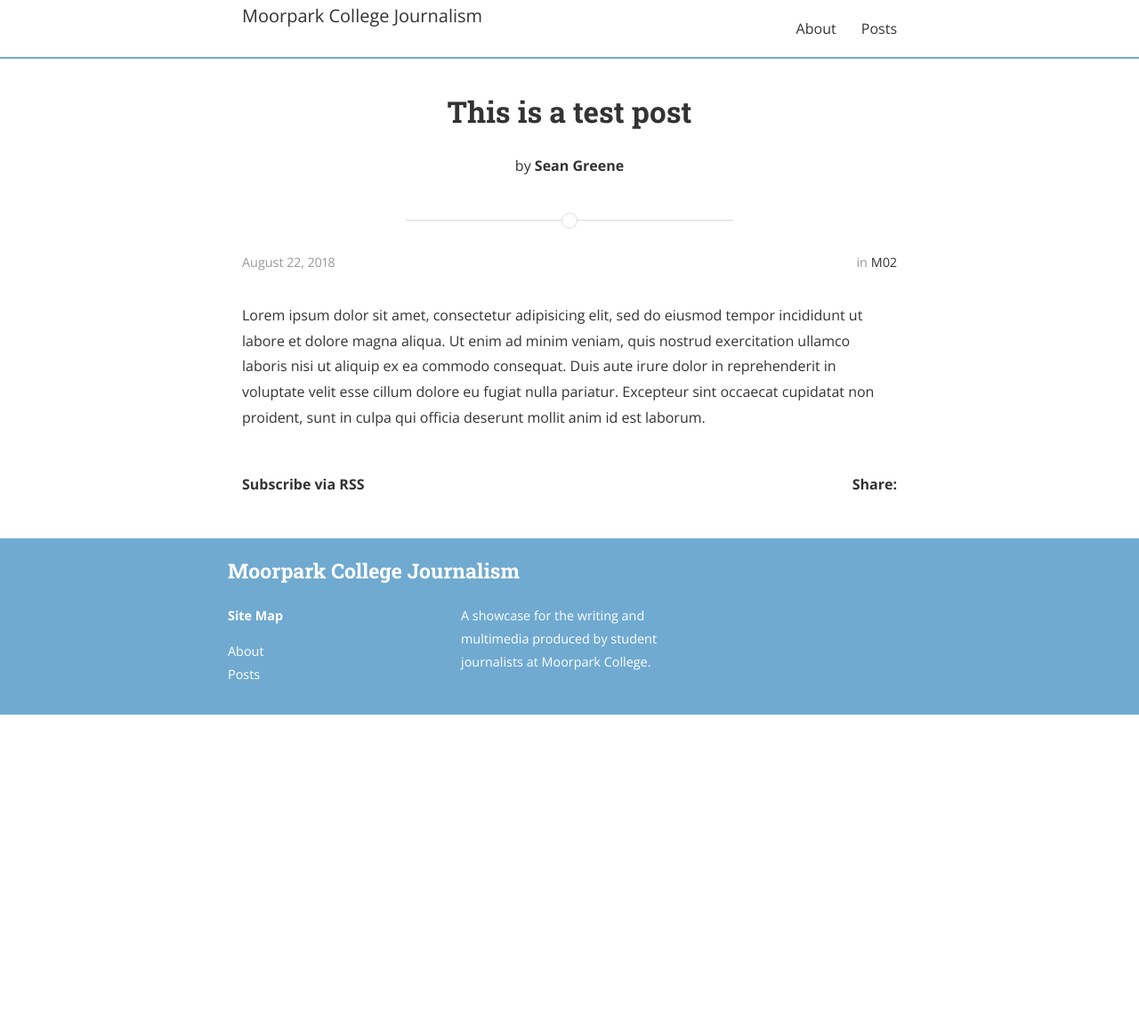
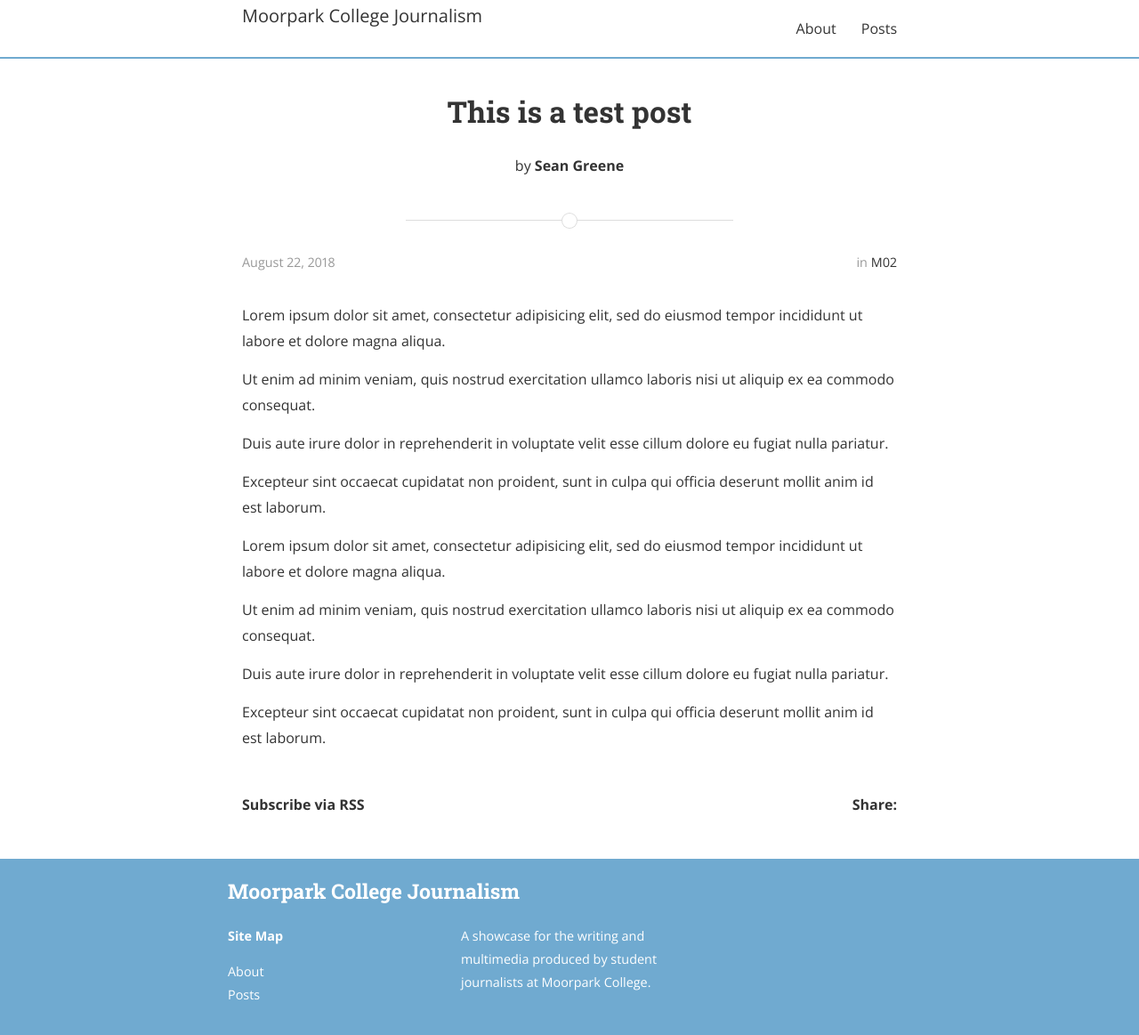
Before and after one commit to seangreene/mcjournalism, a Jekyll site: the page built from _posts/2018-08-22-test.markdown, in a window 1280 px wide. Shown: the whole page at 89% size. Built offline with Jekyll 4.4.1, drawn with Linux system fonts in a browser that asks for light colours; nearby versions of some CDN libraries; a style sheet for code colours, icons or effects is not loaded; before the commit the page ends 900 px from its top, so only the background shows below that.

```diff
--- a/_posts/2018-08-22-test.markdown
+++ b/_posts/2018-08-22-test.markdown
@@ -7,6 +7,19 @@ categories: M02
 ---
 
 Lorem ipsum dolor sit amet, consectetur adipisicing elit, sed do eiusmod tempor incididunt ut labore et dolore magna aliqua.
+
 Ut enim ad minim veniam, quis nostrud exercitation ullamco laboris nisi ut aliquip ex ea commodo consequat.
+
 Duis aute irure dolor in reprehenderit in voluptate velit esse
-cillum dolore eu fugiat nulla pariatur. Excepteur sint occaecat cupidatat non proident, sunt in culpa qui officia deserunt mollit anim id est laborum.
+cillum dolore eu fugiat nulla pariatur.
+
+Excepteur sint occaecat cupidatat non proident, sunt in culpa qui officia deserunt mollit anim id est laborum.
+
+Lorem ipsum dolor sit amet, consectetur adipisicing elit, sed do eiusmod tempor incididunt ut labore et dolore magna aliqua.
+
+Ut enim ad minim veniam, quis nostrud exercitation ullamco laboris nisi ut aliquip ex ea commodo consequat.
+
+Duis aute irure dolor in reprehenderit in voluptate velit esse
+cillum dolore eu fugiat nulla pariatur.
+
+Excepteur sint occaecat cupidatat non proident, sunt in culpa qui officia deserunt mollit anim id est laborum.
```
Also changed, not shown: index.md (deleted, +0 -6 lines).
